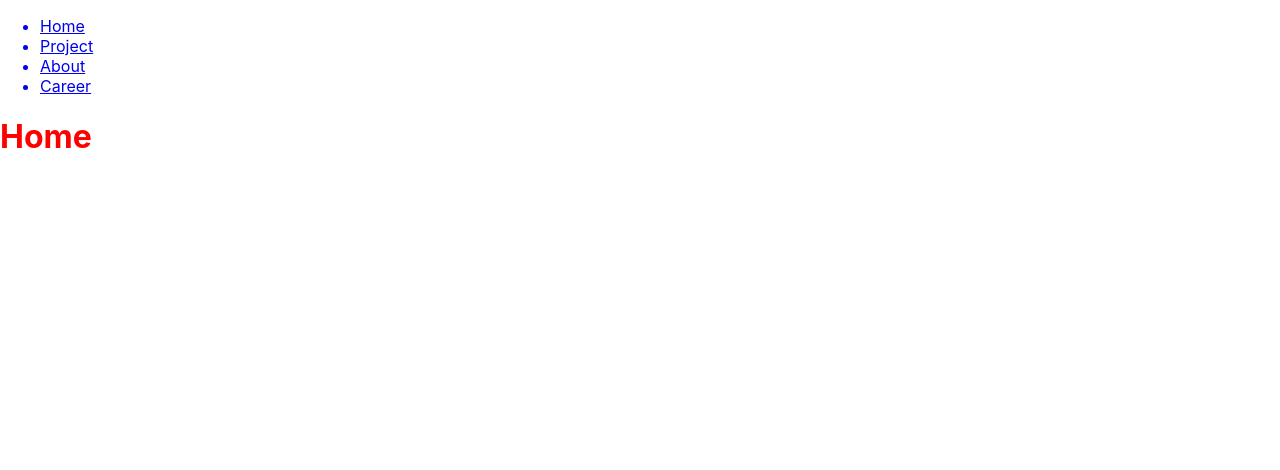
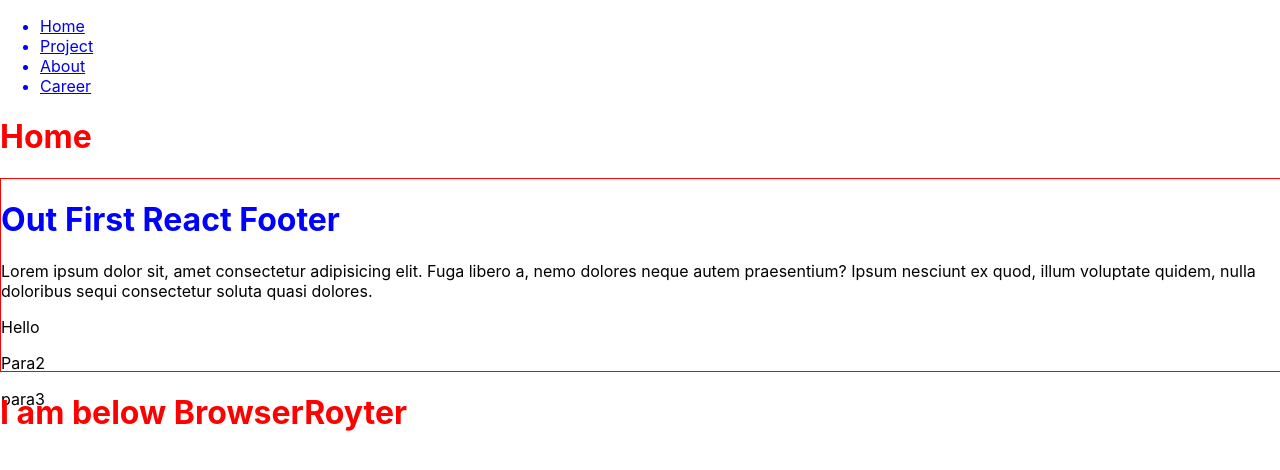
Before and after one commit to geeksterin/fs-02-08-03b1-React-, a React (Create React App) app in the folder CRA/reactstart/: page / in a window 1280 px wide. Shown: the top 470 px of the page. Built offline with nearby package versions, Linux system fonts and the light colour scheme.

Commit message:
CRA-react-router-dom

```diff
--- a/CRA/reactstart/src/App.js
+++ b/CRA/reactstart/src/App.js
@@ -44,6 +44,8 @@ function App() {
           <Route path="/contact" element={<Contact />} />
         </Routes>
       </BrowserRouter>
+      <Footer />
+      <h1>I am below BrowserRoyter</h1>
     </>
   );
 }
```
